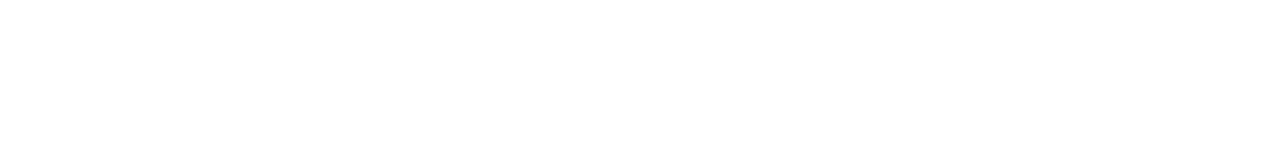
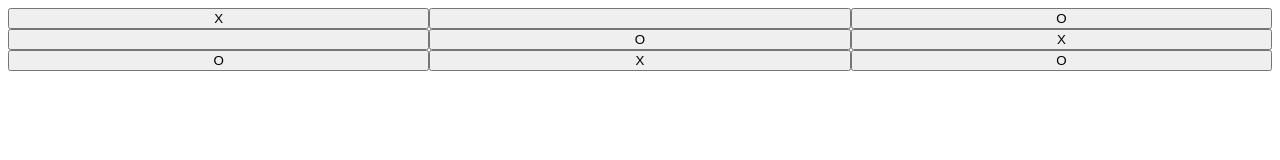
Before and after one commit to zkoci132/tik-tak-to, a plain HTML site: page index.html in a window 1280 px wide. Drawn offline with Linux system fonts and the light colour scheme.

Commit message:
now dislaying results of the game on the screen

```diff
--- a/game.js
+++ b/game.js
@@ -1,4 +1,60 @@
-let screenBoard = document.querySelector('.grid-container');
+
+
+
+const screenController = (function(){
+    const game = GameController();
+    const header = document.querySelector('.header');
+    const screenBoard = document.querySelector('.board');
+
+    const startGame = function(){
+        game.playGame()
+    }
+
+    const updateScreen = function(){
+        screenBoard.textContent = "";
+        let num = 1;
+        const currBoard = game.getBoard();
+
+
+        for(let i = 0;i < 3;i++){
+            for(let k = 0;k< 3;k++){
+                const cellButton = document.createElement('button')
+                cellButton.id = String(num);
+                cellButton.textContent = currBoard[i][k]
+                num++;
+                currBoard[i][k] = cellButton.textContent
+                screenBoard.appendChild(cellButton)
+
+
+
+            }
+        }
+        console.log(`BOARD: ${currBoard}`)
+
+
+    }
+
+
+
+
+
+    return { startGame,updateScreen }
+
+
+
+
+
+
+
+
+
+
+})();
+
+//const runGame = screenController();
+screenController.startGame();
+
+
 
 
 
@@ -44,7 +100,11 @@ function Game(players,board){
         console.log(`It is ${active}'s turn...`)
 
 
-        gameboard.placeMark(active);
+        gameStatus = gameboard.placeMark(active);
+
+        if(gameStatus === true){
+            return 'off'
+        }
 
 
 
@@ -62,10 +122,15 @@ function Game(players,board){
 
         console.log(gameboard.printBoard());
 
+        return 'on'
+
+        /*
         if(gameboard.getSpots() === gameboard.MAXSIZE){
-            GameController.endGame()
-            return
+            //GameController.endGame()
+            //screenController.endGame();
+            return true;
         }
+        */
 
 
 
@@ -103,7 +168,7 @@ function Gameboard(){
     for(let i = 0;i < rows;i++){
         board[i] = [];
         for(let j = 0;j < columns;j++){
-            board[i].push(Cell())
+            board[i].push("")
         }
     }
 
@@ -121,7 +186,10 @@ function Gameboard(){
         let col = Math.floor(Math.random() * 3) + 1;
         let row = Math.floor(Math.random() * 3) + 1;
         if(currentSpots === MAXSIZE){
-            GameController.endGame();
+            //GameController.endGame();
+            //screenController.finishGame();
+            //endGame();
+            return true;
         }
         else{
             while(placedMark === false && currentSpots < MAXSIZE){
@@ -151,8 +219,10 @@ function Gameboard(){
                                     }
                                     if(rowCount === 3){
                                         console.log(`${player} wins!`)
-                                        GameController.endGame();
-                                        return ;
+                                        //GameController.endGame();
+                                        //screenController.finishGame();
+                                        //endGame();
+                                        return true;
                                     }
 
                                     for(let h = 0;h < 3;h++){
@@ -162,21 +232,25 @@ function Gameboard(){
                                     }
                                     if(colCount === 3){
                                         console.log(`${player} wins!`)
-                                        GameController.endGame();
-                                        return ;
+                                        //GameController.endGame();
+                                        //screenController.finishGame();
+                                        //endGame();
+                                        return true;
                                     }
 
                                     let diag = checkDiagnol(player,board);
 
                                     if(diag === true){
                                         console.log(`${player} wins!`)
-                                        GameController.endGame();
-                                        return ;
+                                        //GameController.endGame();
+                                        //screenController.finishGame();
+                                        //endGame();
+                                        return true;
                                     }
 
 
 
-                                    return
+                                    return false
 
 
 
@@ -198,7 +272,8 @@ function Gameboard(){
 
     const placeMark = (player) => {
         let placedMark = false;
-        alignMark(player,placedMark)
+        let didGameEnd = alignMark(player,placedMark)
+        return didGameEnd;
     }
 
     return {printBoard,placeMark,getSpots}
@@ -216,6 +291,8 @@ function Cell() {
     // How we will retrieve the current value of this cell through closure
     const getMark = () => mark;
 
+
+
     return {
       displayMark,
       getMark
@@ -223,8 +300,9 @@ function Cell() {
   }
 
 
-const GameController = (function(){
+function GameController(){
     let keepPlaying = 'off';
+
 
     const players = [
         {
@@ -239,12 +317,20 @@ const GameController = (function(){
         }
     ]
 
+    const board = Gameboard();
 
-    const board = Gameboard();
+
+
+
+
+
+
+
 
 
     const playGame = function(){
         keepPlaying = 'on';
+
         currentGame = Game(players,board);
         console.log(`${players[0].symbol} is the humie. ${players[1].symbol} is the cpu`)
         currentGame.decideOrder();
@@ -255,7 +341,12 @@ const GameController = (function(){
         */
 
         while(keepPlaying==='on'){
-            currentGame.takeTurn();
+
+            keepPlaying = currentGame.takeTurn();
+            screenController.updateScreen();
+        }
+        if(keepPlaying === 'off'){
+            endGame();
         }
 
 
@@ -280,6 +371,10 @@ const GameController = (function(){
         return game;
     }
 
+    const getBoard = function(){
+        return board.printBoard();
+    }
+
     const reportPlayers = function(){
         console.log(`${player1} is the human, ${player2} is the cpu`);
     }
@@ -287,47 +382,7 @@ const GameController = (function(){
 
     return{
 
-            setStatus,getGame,reportPlayers,displayNewRound,playGame,endGame
+            setStatus,getGame,reportPlayers,displayNewRound,playGame,endGame,getBoard
         }
 
-})();
-
-/*
-const playGame = function(player1,player2){
-    player1 = player1;
-    player2 = player2;
-    game = 'on';
-
-
-
-    announce();
-
-    console.log("Ending game...");
-    GameController.setStatus("off");
-
 }
-*/
-
-
-
-
-
-/*
-const board = Gameboard();
-
-console.log(board.printBoard())
-
-board.placeMark('X',1,1);
-
-console.log(board.printBoard())
-
-board.placeMark('O',3,2);
-
-console.log(board.printBoard())
-
-GameController.displayNewRound();
-
-console.log("Done")
-*/
-
-GameController.playGame();
--- a/index.html
+++ b/index.html
@@ -10,5 +10,15 @@
 </head>
 <body>
 
+    <div class="grid-container">
+        <div class="header">
+
+        </div>
+        <div class="board">
+
+        </div>
+
+    </div>
+
 </body>
 </html>
--- a/style.css
+++ b/style.css
@@ -0,0 +1,16 @@
+.cell {
+    display: flex;
+    justify-content: center;
+    align-items: center;
+    text-align: center;
+    font-size: 2rem;
+    border: 1px solid grey;
+    background: lightyellow;
+    cursor: pointer;
+  }
+
+  .board{
+      display: grid;
+      grid-template-columns: 1fr 1fr 1fr;
+      grid-template-rows: 1fr 1fr 1fr;
+  }
```
